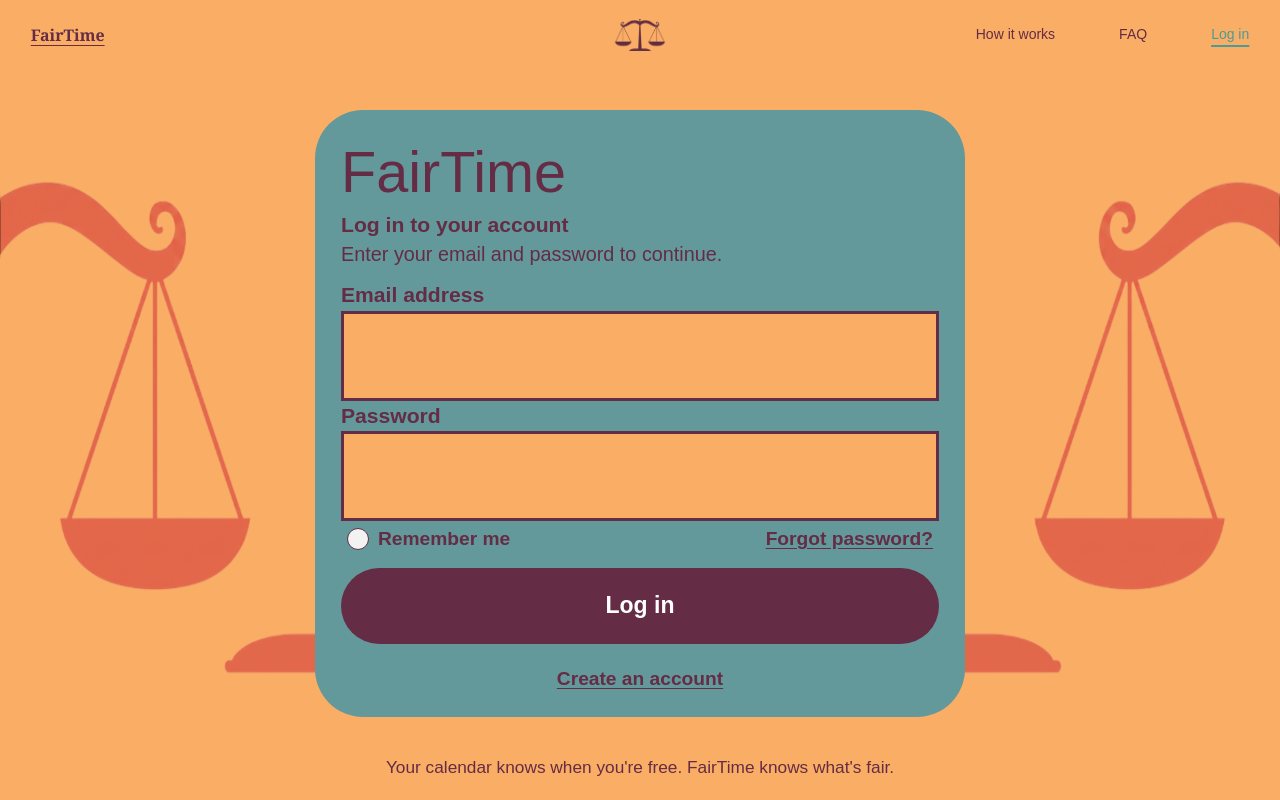
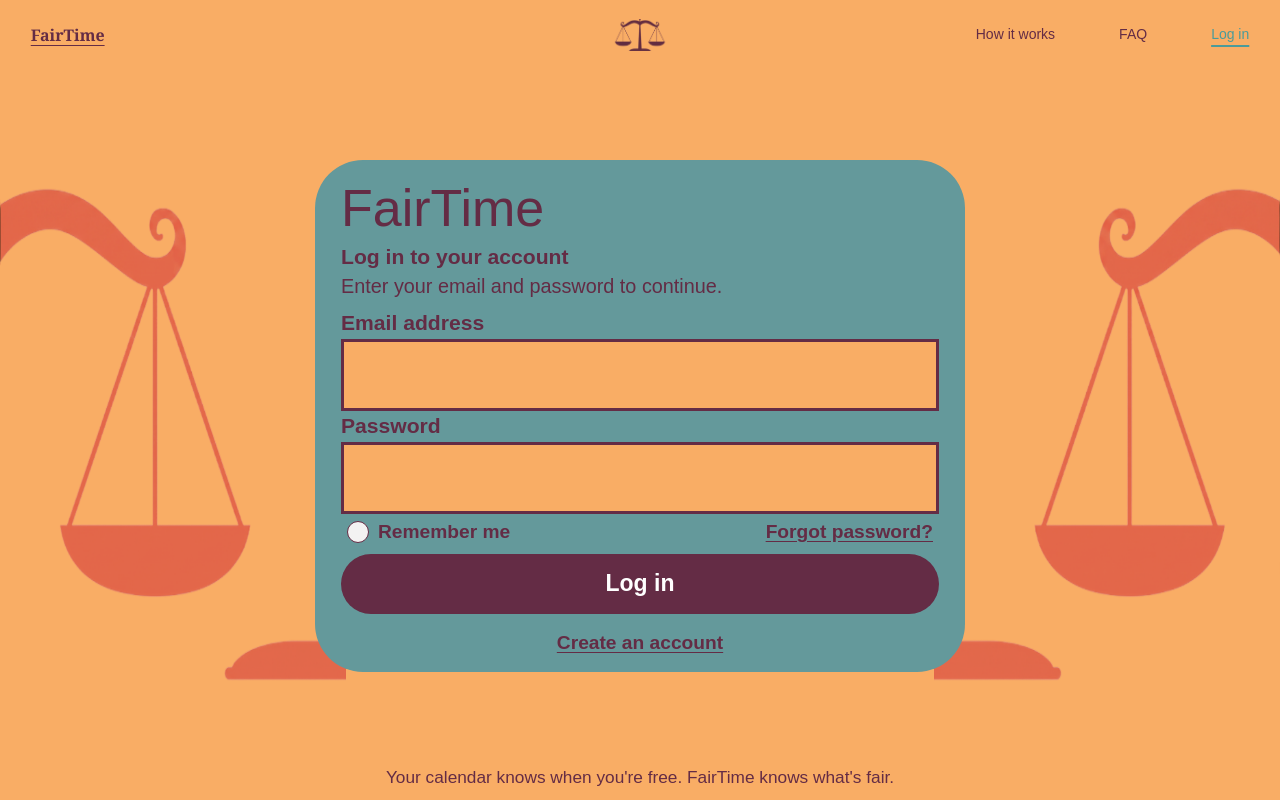
Before and after one commit to yusiaeng/fairtime, a Next.js app: page /login in a window 1280 px wide. Built offline with nearby package versions, Linux system fonts and the light colour scheme; a web font is replaced by a local one.

Commit message:
Fit login page within desktop viewport

```diff
--- a/src/app/globals.css
+++ b/src/app/globals.css
@@ -292,3 +292,26 @@ button:focus-visible, a:focus-visible { outline: 3px solid var(--plum); outline-
   .login-side-art { display: none; }
   .login-tagline { margin-bottom: 18px; }
 }
+
+/* Keep login composition inside a standard desktop viewport without scrolling. */
+@media (min-width: 761px) {
+  .login-page { height: 100svh; }
+  .login-main { min-height: 0; padding-block: 8px; }
+  .login-card { padding: clamp(15px, 2.4vh, 26px) 26px clamp(12px, 2vh, 22px); }
+  .login-card h1 { font-size: clamp(40px, 6.5vh, 64px); }
+  .login-instructions { margin-bottom: clamp(5px, 1vh, 12px); }
+  .login-card form > input { height: clamp(48px, 9vh, 84px); }
+  .login-options { padding-bottom: clamp(5px, 1vh, 12px); }
+  .login-submit { min-height: clamp(52px, 7.5vh, 76px); }
+  .login-create { margin-top: clamp(9px, 2vh, 22px); }
+  .login-tagline { margin-top: 5px; margin-bottom: clamp(8px, 1.5vh, 18px); }
+}
+@media (min-width: 761px) and (max-height: 740px) {
+  .login-card h1 { font-size: 40px; }
+  .login-card h2 { font-size: 18px; }
+  .login-instructions { font-size: 16px; }
+  .login-card form > label { font-size: 17px; }
+  .login-card form > input { height: 48px; }
+  .login-remember, .login-text-action, .login-create { font-size: 16px; }
+  .login-submit { min-height: 50px; font-size: 19px; }
+}
```
